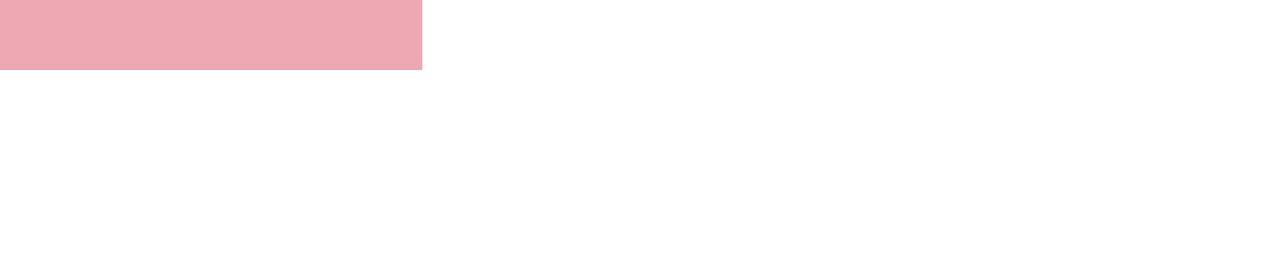
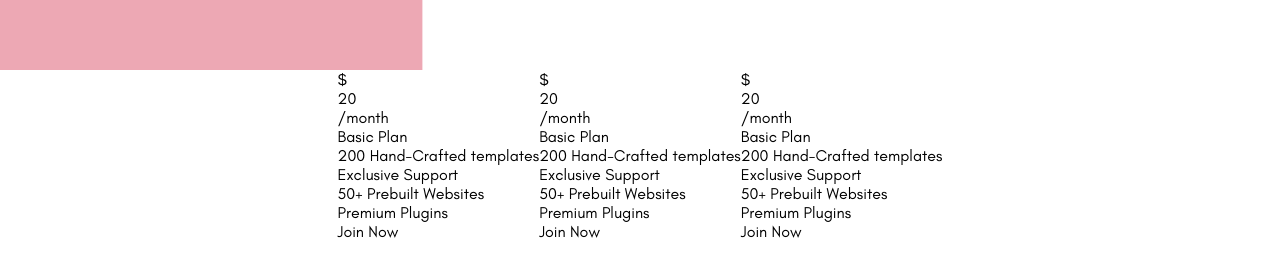
Before and after one commit to Ekene-Ejeh/React-Website, a React (Create React App) app: page / in a window 1280 px wide. Shown: the part 2330-2606 px from the top of the page. Before the commit the page ends 2400 px from the top, so only its background shows below. Built offline with nearby package versions, Linux system fonts and the light colour scheme.

Commit message:
starts styling the priceCard Component

```diff
--- a/src/App.jsx
+++ b/src/App.jsx
@@ -4,6 +4,7 @@ import Navbar from "./components/Navbar";
 import Intro from "./components/Intro";
 import Feature from "./components/Feature";
 import Service from "./components/Service";
+import Price from "./components/Price";
 
 const Container = styled.div`
 	height: 100vh;
@@ -52,6 +53,9 @@ function App() {
 				<Service />
 				<ServiceShape />
 			</Container>
+			<Container>
+				<Price />
+			</Container>
 		</>
 	);
 }
--- a/src/components/PriceCard.jsx
+++ b/src/components/PriceCard.jsx
@@ -2,11 +2,29 @@ import React from "react";
 import styled from "styled-components";
 
 const Container = styled.div``;
+const PriceContainer = styled.div``;
+const Price = styled.div``;
+const Type = styled.div``;
+const List = styled.div``;
+const ListItem = styled.div``;
+const Button = styled.div``;
 
 export default function PriceCard() {
 	return (
 		<>
-			<Container>PriceCard</Container>
+			<Container>
+				<PriceContainer>
+					$<Price>20</Price>/month
+					<Type>Basic Plan</Type>
+					<List>
+						<ListItem>200 Hand-Crafted templates</ListItem>
+						<ListItem>Exclusive Support</ListItem>
+						<ListItem>50+ Prebuilt Websites</ListItem>
+						<ListItem>Premium Plugins</ListItem>{" "}
+					</List>
+					<Button>Join Now</Button>
+				</PriceContainer>
+			</Container>
 		</>
 	);
 }
```
